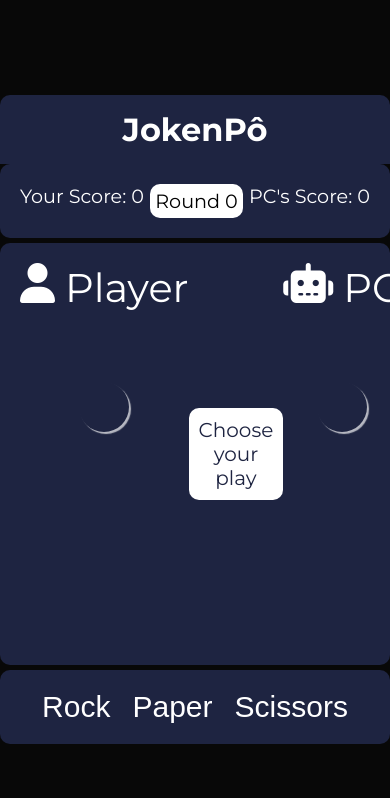
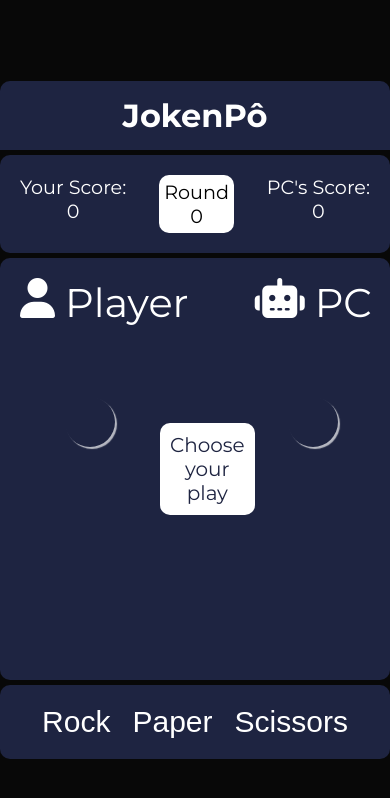
Before and after one commit to hugopfe/jokenpo, a plain HTML site: page index.html in a window 390 px wide. Drawn offline with Linux system fonts and the light colour scheme.

Commit message:
Adjusted mobile media query

```diff
--- a/styles.css
+++ b/styles.css
@@ -123,12 +123,16 @@
   height: 50px;
   transform: rotate(0deg);
   border-radius: 50%;
-  animation: rotate 1s ease-in-out infinite ;
+  animation: rotate 1s ease-in-out infinite;
 }
 
 @keyframes rotate {
-  from {transform: rotate(0deg);}
-  to {transform: rotate(360deg);}
+  from {
+    transform: rotate(0deg);
+  }
+  to {
+    transform: rotate(360deg);
+  }
 }
 
 footer {
@@ -155,7 +159,7 @@
 }
 
 @media screen and (max-width: 768px) {
-  body{
+  body {
     padding: 0;
   }
   #container {
@@ -163,21 +167,30 @@
   }
   h1 {
     width: 100%;
+    margin-bottom: 5px;
+  }
+
+  header p span {
+    display: block;
+    /* margin: 0 50%; */
+  }
+
+  header p {
+    text-align: center;
   }
 
   main {
     height: 50vh;
   }
 
-  .player-title, .player-title p {
+  .player-title,
+  .player-title p {
     font-size: 40px;
   }
-#match-result {
-  width: auto;
-  font-size: 20px;
-  border-radius: 10px;
-}
-  #user-side, #pc-side {
+
+  #match-result {
     width: auto;
+    font-size: 20px;
+    border-radius: 10px;
   }
 }
```
